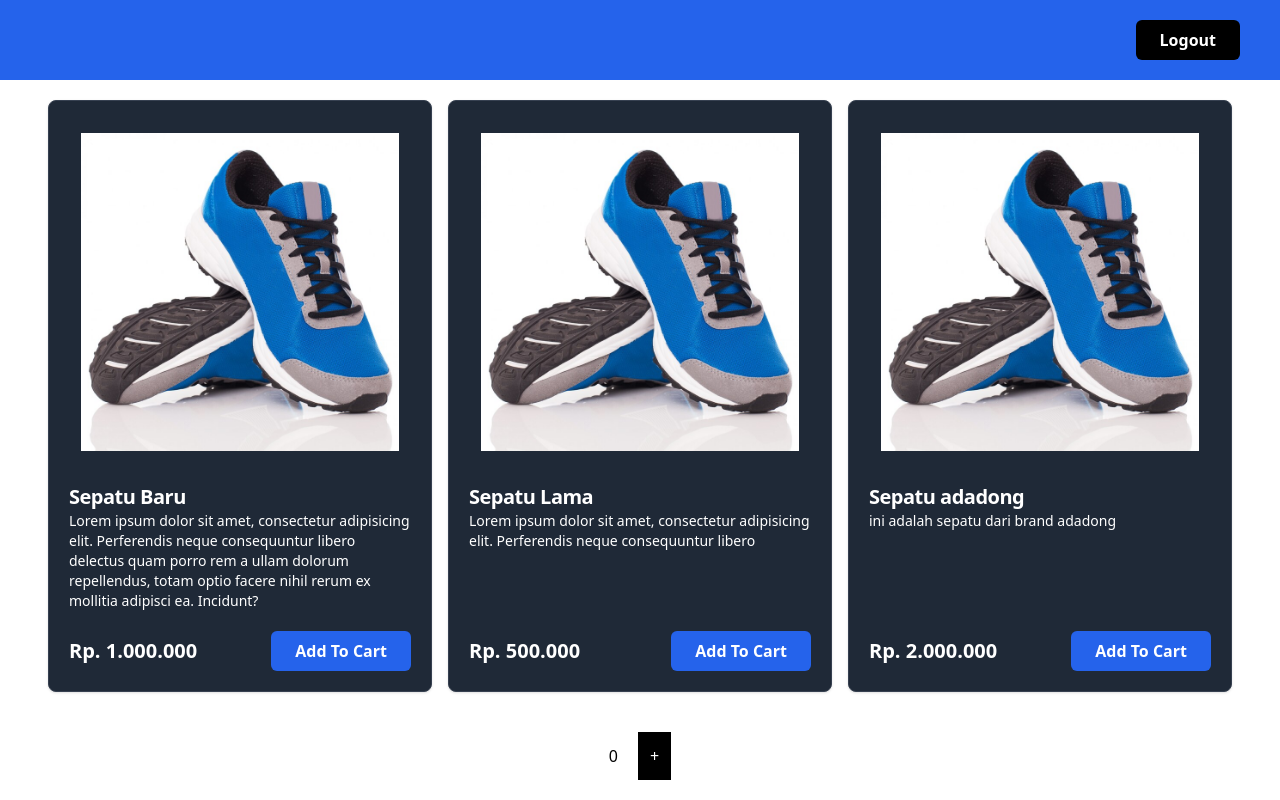
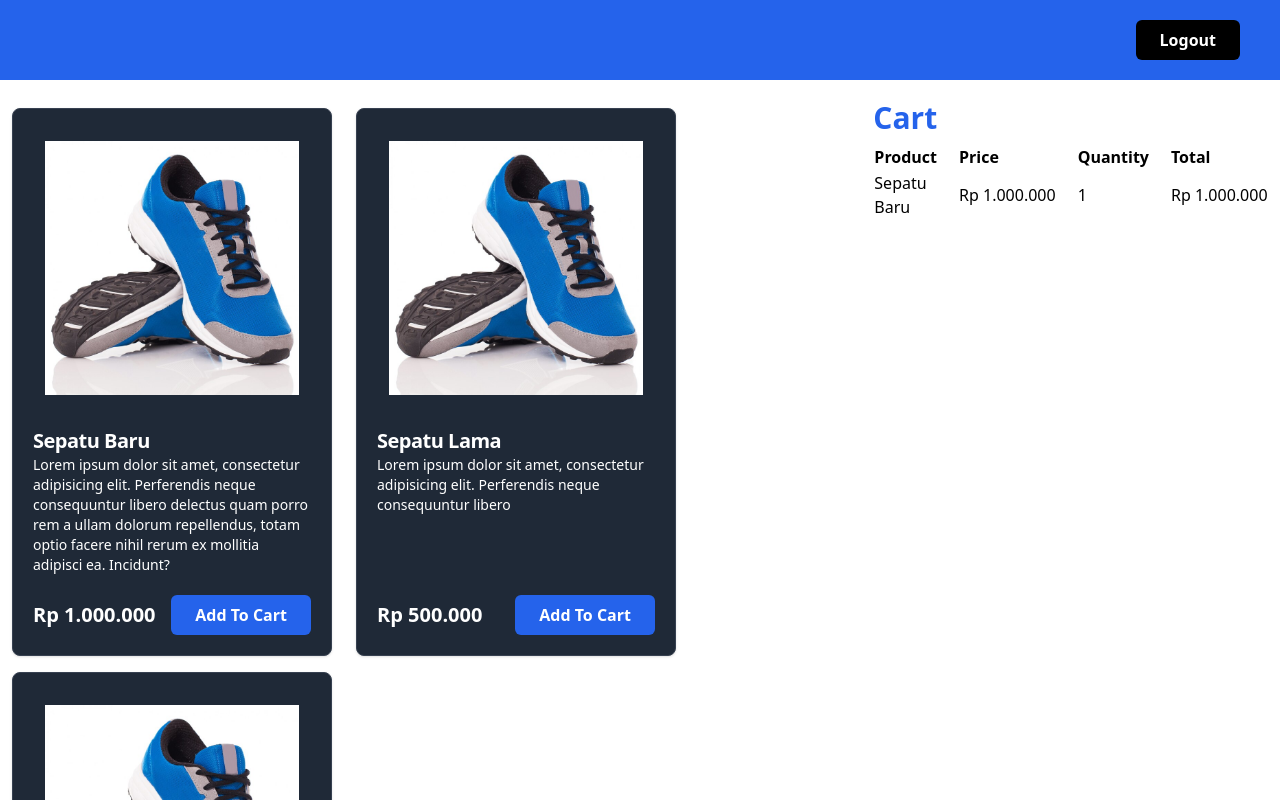
Before and after one commit to KenzoSebastian/belajar_react, a React (Vite) app: page /products in a window 1280 px wide. Shown: the top 800 px of the page. Built offline with nearby package versions, Linux system fonts and the light colour scheme.

Commit message:
UseState Functional Component

```diff
--- a/src/Pages/products.jsx
+++ b/src/Pages/products.jsx
@@ -1,13 +1,12 @@
-import { Fragment } from "react";
+import { Fragment, useState } from "react";
 import CardProduct from "../components/Fragments/CardProduct";
 import Button from "../components/Elements/Button";
-import Counter from "../components/Fragments/Counter";
 
 const Products = [
   {
     id: 1,
     name: "Sepatu Baru",
-    price: "Rp. 1.000.000",
+    price: 1000000,
     image: "/images/shoes-1.png",
     description: `Lorem ipsum dolor sit amet, consectetur adipisicing elit. Perferendis
           neque consequuntur libero delectus quam porro rem a ullam dolorum
@@ -17,7 +16,7 @@
   {
     id: 2,
     name: "Sepatu Lama",
-    price: "Rp. 500.000",
+    price: 500000,
     image: "/images/shoes-1.png",
     description: `Lorem ipsum dolor sit amet, consectetur adipisicing elit. Perferendis
           neque consequuntur libero`,
@@ -25,7 +24,7 @@
   {
     id: 3,
     name: "Sepatu adadong",
-    price: "Rp. 2.000.000",
+    price: 2000000,
     image: "/images/shoes-1.png",
     description: `ini adalah sepatu dari brand adadong`,
   },
@@ -34,30 +33,98 @@
 const email = localStorage.getItem("email");
 
 const ProductsPage = () => {
+  const [cart, setCart] = useState([
+    {
+      id: 1,
+      qty: 1,
+    },
+  ]);
+
   const handleLogout = () => {
     localStorage.removeItem("email");
     localStorage.removeItem("password");
     window.location.href = "/login";
+  };
+
+  const handleAddToCart = (id) => {
+    if (cart.find((item) => item.id === id)) {
+      setCart(
+        cart.map((item) =>
+          item.id === id ? { ...item, qty: item.qty + 1 } : item
+        )
+      );
+    } else {
+      setCart([
+        ...cart,
+        {
+          id,
+          qty: 1,
+        },
+      ]);
     }
+  };
   return (
     <Fragment>
       <div className="flex justify-end h-20 bg-blue-600 text-white items-center px-10">
         {email}
-        <Button classname="ml-5 bg-black" onClick={handleLogout}>Logout</Button>
+        <Button classname="ml-5 bg-black" onClick={handleLogout}>
+          Logout
+        </Button>
       </div>
       <div className="flex justify-center py-5">
+        <div className="w-2/3 flex flex-wrap">
           {Products.map((product) => (
             <CardProduct key={product.id}>
               <CardProduct.Header image={product.image} />
               <CardProduct.Body name={product.name}>
                 {product.description}
               </CardProduct.Body>
-            <CardProduct.Footer price={product.price} />
+              <CardProduct.Footer
+                price={product.price}
+                id={product.id}
+                handleAddToCart={handleAddToCart}
+              />
             </CardProduct>
           ))}
         </div>
-      <div className="flex w-100 justify-center py-5">
-        <Counter />
+        <div className="w-1/3">
+          <h1 className="text-3xl font-bold text-blue-600 ml-5 mb-2">Cart</h1>
+          <table className="text-left table-auto border-separate border-spacing-x-5">
+            <thead>
+              <tr>
+                <th>Product</th>
+                <th>Price</th>
+                <th>Quantity</th>
+                <th>Total</th>
+              </tr>
+            </thead>
+            <tbody>
+              {cart.map((item) => {
+                const product = Products.find((p) => p.id === item.id);
+                return (
+                  <tr key={item.id}>
+                    <td>{product.name}</td>
+                    <td>
+                      {product.price.toLocaleString("id-ID", {
+                        style: "currency",
+                        currency: "IDR",
+                        minimumFractionDigits: 0,
+                      })}
+                    </td>
+                    <td>{item.qty}</td>
+                    <td>
+                      {(product.price * item.qty).toLocaleString("id-ID", {
+                        style: "currency",
+                        currency: "IDR",
+                        minimumFractionDigits: 0,
+                      })}
+                    </td>
+                  </tr>
+                );
+              })}
+            </tbody>
+          </table>
+        </div>
       </div>
     </Fragment>
   );
--- a/src/components/Elements/Button/index.jsx
+++ b/src/components/Elements/Button/index.jsx
@@ -8,7 +8,7 @@
     <button
       className={`h-10 px-6 font-semibold text-white ${classname} rounded-md`}
       type={type}
-      onClick={() => onClick()}
+      onClick={onClick}
     >
       {children}
     </button>
--- a/src/components/Fragments/CardProduct.jsx
+++ b/src/components/Fragments/CardProduct.jsx
@@ -2,7 +2,7 @@
 
 const CardProduct = ({ children }) => {
   return (
-    <div className="w-full max-w-sm bg-gray-800 border border-gray-700 rounded-lg shadow mx-2 flex flex-col justify-between">
+    <div className="w-full max-w-xs bg-gray-800 border border-gray-700 rounded-lg shadow mx-3 my-2 flex flex-col justify-between">
       {children}
     </div>
   );
@@ -29,11 +29,19 @@
   );
 };
 
-const Footer = ({ price }) => {
+const Footer = ({ price, handleAddToCart, id }) => {
   return (
     <div className="flex items-center justify-between px-5 pb-5">
-      <span className="text-xl font-bold text-white">{price}</span>
-      <Button classname="bg-blue-600">Add To Cart</Button>
+      <span className="text-xl font-bold text-white">
+        {price.toLocaleString("id-ID", {
+          style: "currency",
+          currency: "IDR",
+          minimumFractionDigits: 0,
+        })}
+      </span>
+      <Button classname="bg-blue-600" onClick={() =>handleAddToCart(id)}>
+        Add To Cart
+      </Button>
     </div>
   );
 };
```
Lines whose indentation alone changed are shown as unchanged.
